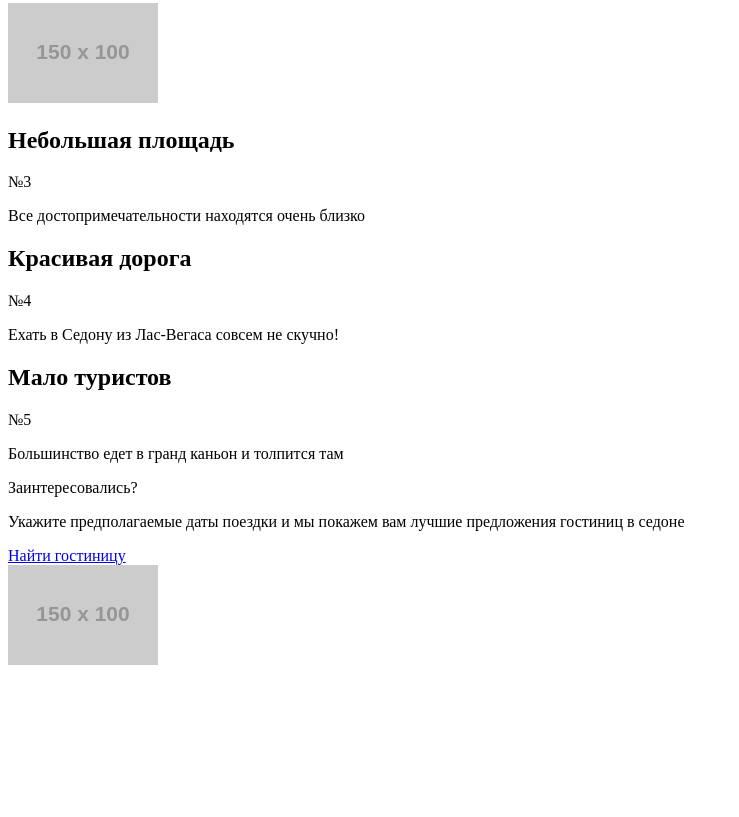
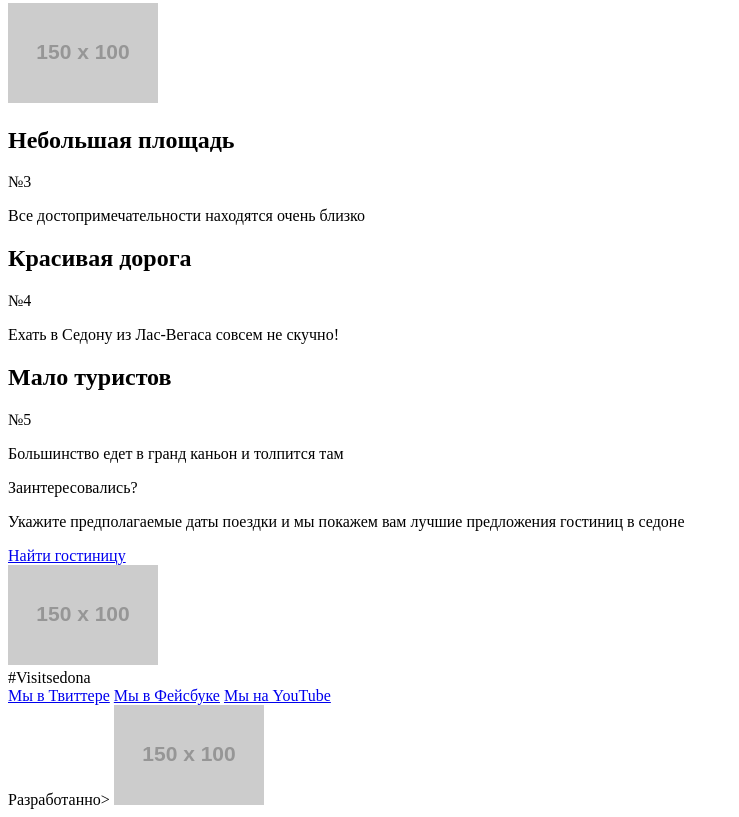
Before and after one commit to DimaKabanov/128489-sedona, a website: page index.html in a window 1280 px wide. Shown: the part 949-1766 px from the top of the page, without its empty margins (0-739 px from the left). Before the commit the page ends 1626 px from the top, so only its background shows below. Drawn offline with Linux system fonts and the light colour scheme; placeholder pictures from the web are drawn by us.

Commit message:
Сделал разметку подвала

```diff
--- a/index.html
+++ b/index.html
@@ -92,5 +92,22 @@
       </div>
     </div>
 
+    <footer class="page-footer">
+      <div class="page-footer__wrapper">
+        <div class="page-footer__title">#Visitsedona</div>
+        <div class="page-footer__social">
+          <div class="social-links">
+            <a href="#" class="social-link  social-link--tv">Мы в Твиттере</a>
+            <a href="#" class="social-link  social-link--fb">Мы в Фейсбуке</a>
+            <a href="#" class="social-link  social-link--yt">Мы на YouTube</a>
+          </div>
+        </div>
+        <div class="page-footer__copyright">
+          <span>Разработанно</span>>
+          <a href="#"><img src="http://placehold.it/150x100" width="150" height="100" alt="HTML Academy"></a>
+        </div>
+      </div>
+    </footer>
+
   </body>
 </html>
```
